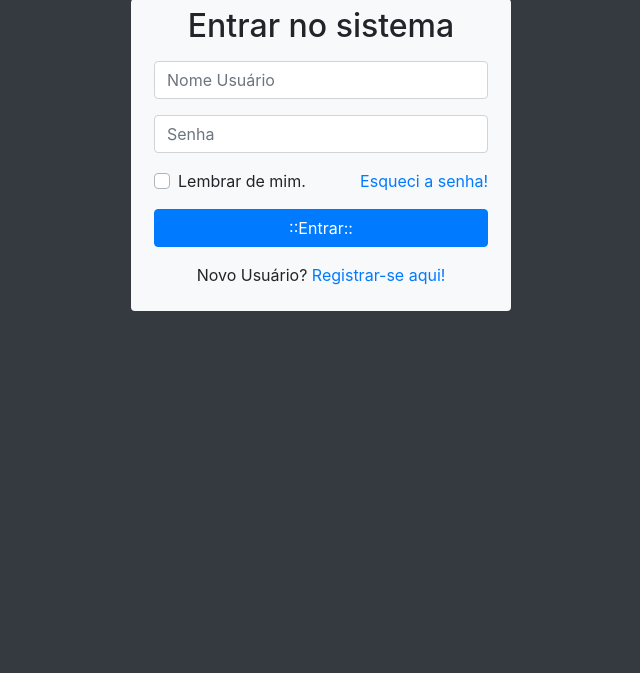
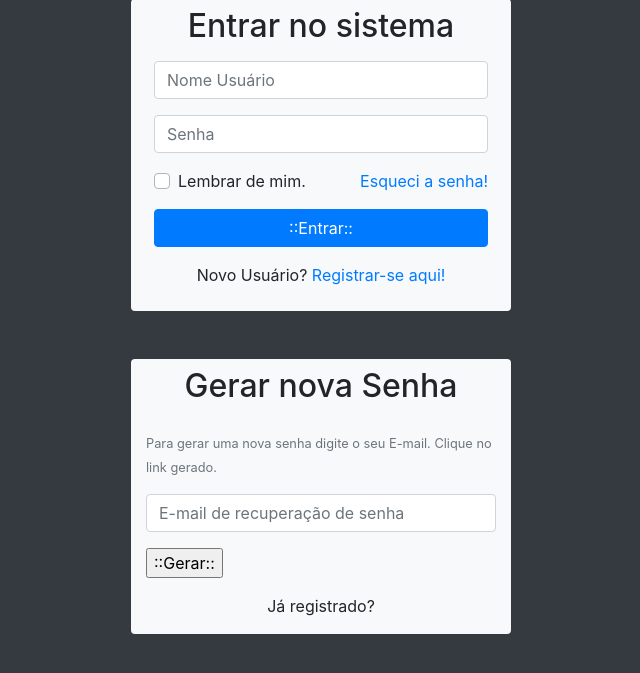
Before and after one commit to Tainara20/login, a PHP site: page /login/ in a window 1280 px wide. Shown: the part 91-764 px from the top of the page, without its empty margins (319-959 px from the left). Run offline with PHP 8.4, Linux system fonts and the light colour scheme.

Commit message:
Formulário de recuperção de senha
close #2

```diff
--- a/index.php
+++ b/index.php
@@ -77,6 +77,42 @@
 
             </div>
         </section>
+        <!-- Final da Seção de Login-->
+
+        <!-- Formulário de recuperação de senha -->
+            <section class="row mt-5">
+                <div class="col-lg-4 offset-lg-4 bg-light rounded" id="caixaLogin">
+                    <h2 class="text-center mt-2">
+                        Gerar nova Senha
+                    </h2>
+                    <form action="#" method="post" id="formSenha" class="p-2"></form >
+                        <div class="form-group">
+                            <small class="text-muted">
+                            Para gerar uma nova senha digite o seu E-mail. Clique no link gerado.
+                            </small>
+                        </div>
+
+                        <div class="form-group">
+                            <input type="email" name="emailGerarSenha"
+                            id="emailGerarSenha" class="form-control" placeholder="E-mail de recuperação de senha">
+
+                        </div>
+                            <div class="form-group">
+                                <input type="submit" value="::Gerar::" name="btnGerar" id="btnGerar">
+                                </div>
+
+                                <div class="form-group">
+                                <p class="text-center">
+                                Já registrado? <a href="#" id="btnJaRegistrado">
+                                </a>
+                                </p>
+
+
+                                </div>
+
+                </div>
+            </section>
+            <!-- Fim da sação de recuperação de senha -->
     </main>
     <!-- Optional JavaScript -->
     <!-- jQuery first, then Popper.js, then Bootstrap JS -->
```
